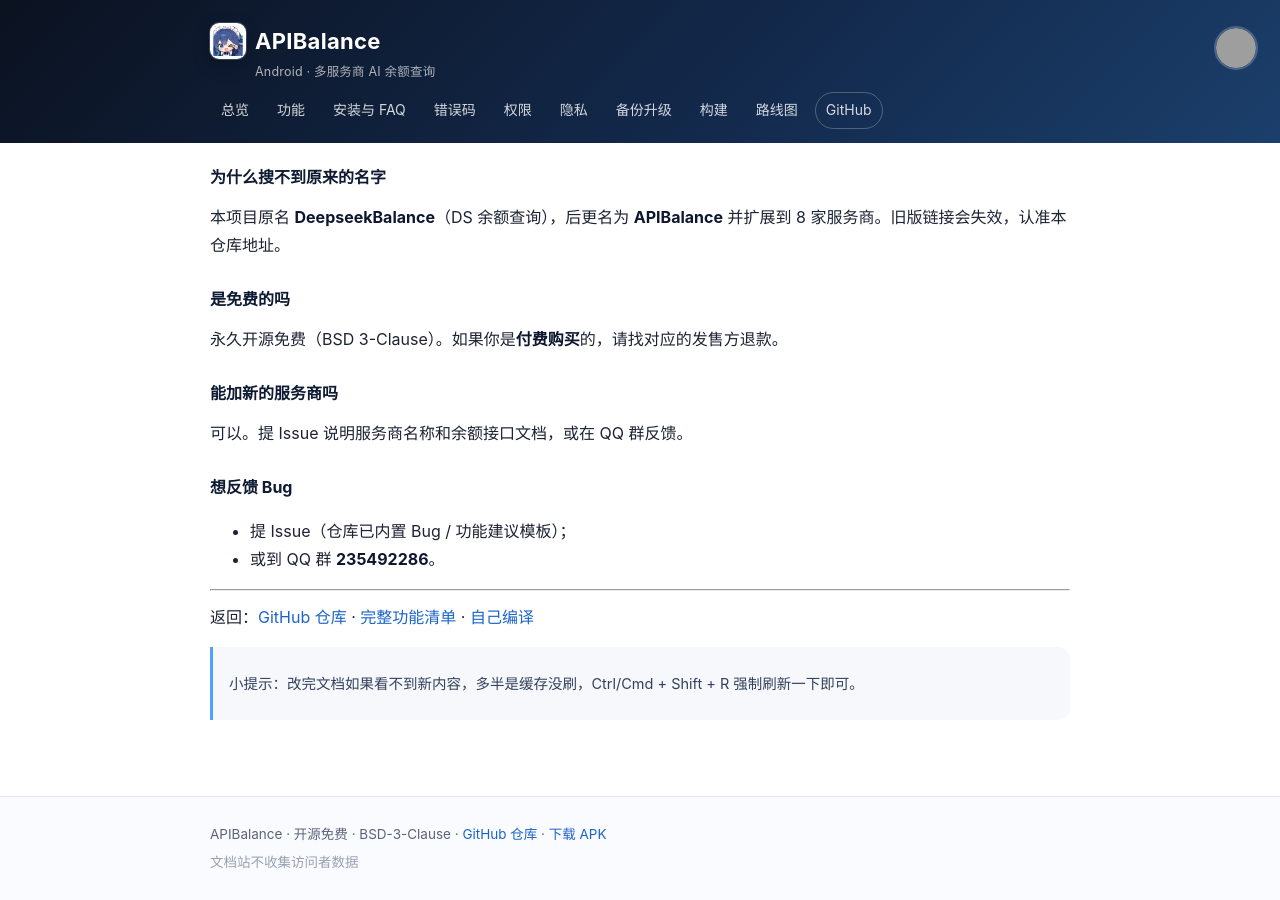
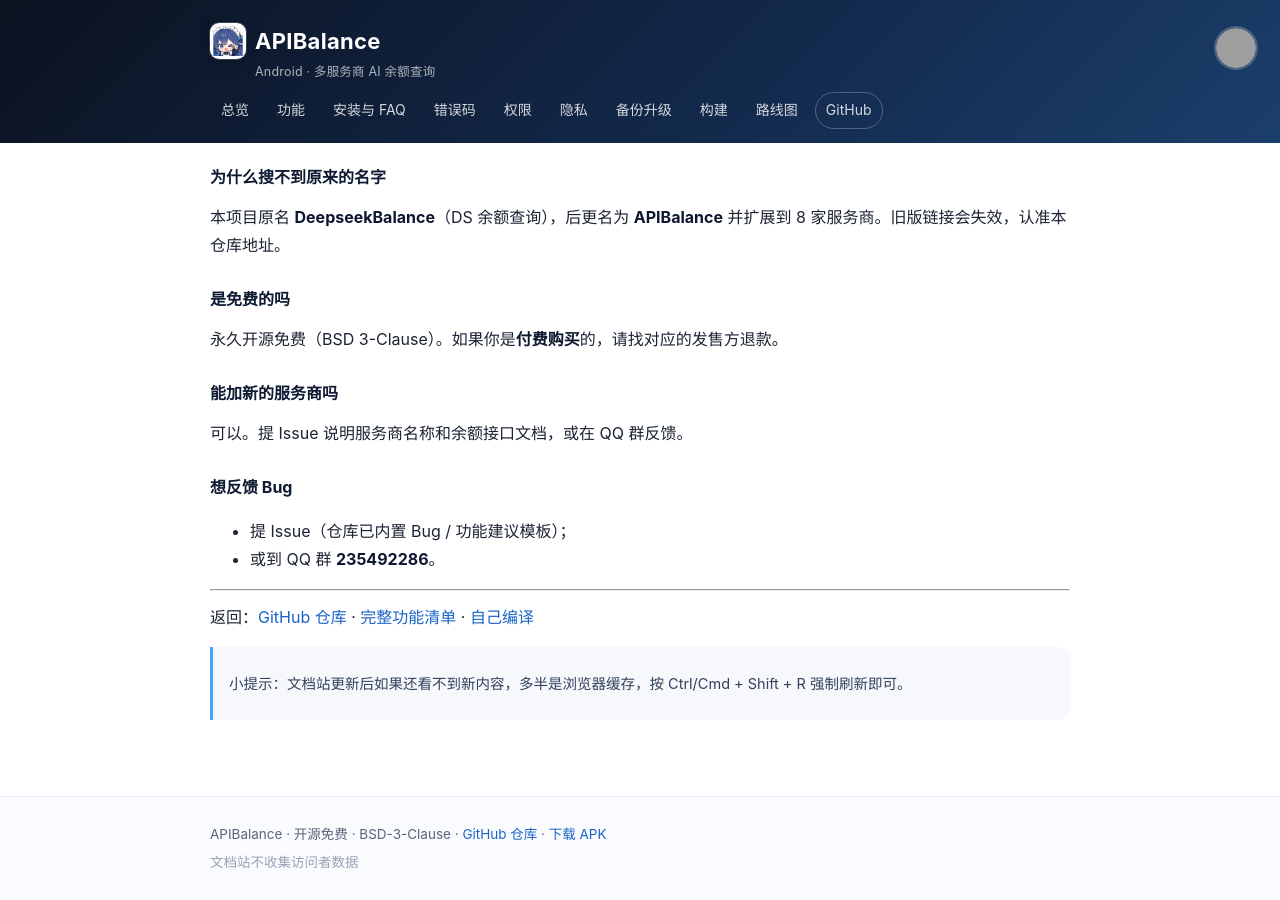
Before and after one commit to RXHrxh520/APIBalance, a Jekyll site: the page built from docs/faq.md, in a window 1280 px wide and 900 px high, scrolled down 2705 px. Built offline with Jekyll 4.4.1, drawn with Linux system fonts in a browser that asks for light colours; grey boxes are pictures that could not be loaded.

Commit message:
docs: 优化缓存刷新提示的措辞

```diff
--- a/docs/faq.md
+++ b/docs/faq.md
@@ -104,4 +104,4 @@ App 只读各家**官方接口**返回的值，不做任何推算。若不一致
 
 返回：[GitHub 仓库](https://github.com/RXHrxh520/APIBalance) · [完整功能清单](features.html) · [自己编译](build.html)
 
-> 小提示：改完文档如果看不到新内容，多半是缓存没刷，Ctrl/Cmd + Shift + R 强制刷新一下即可。
+> 小提示：文档站更新后如果还看不到新内容，多半是浏览器缓存，按 Ctrl/Cmd + Shift + R 强制刷新即可。
```
